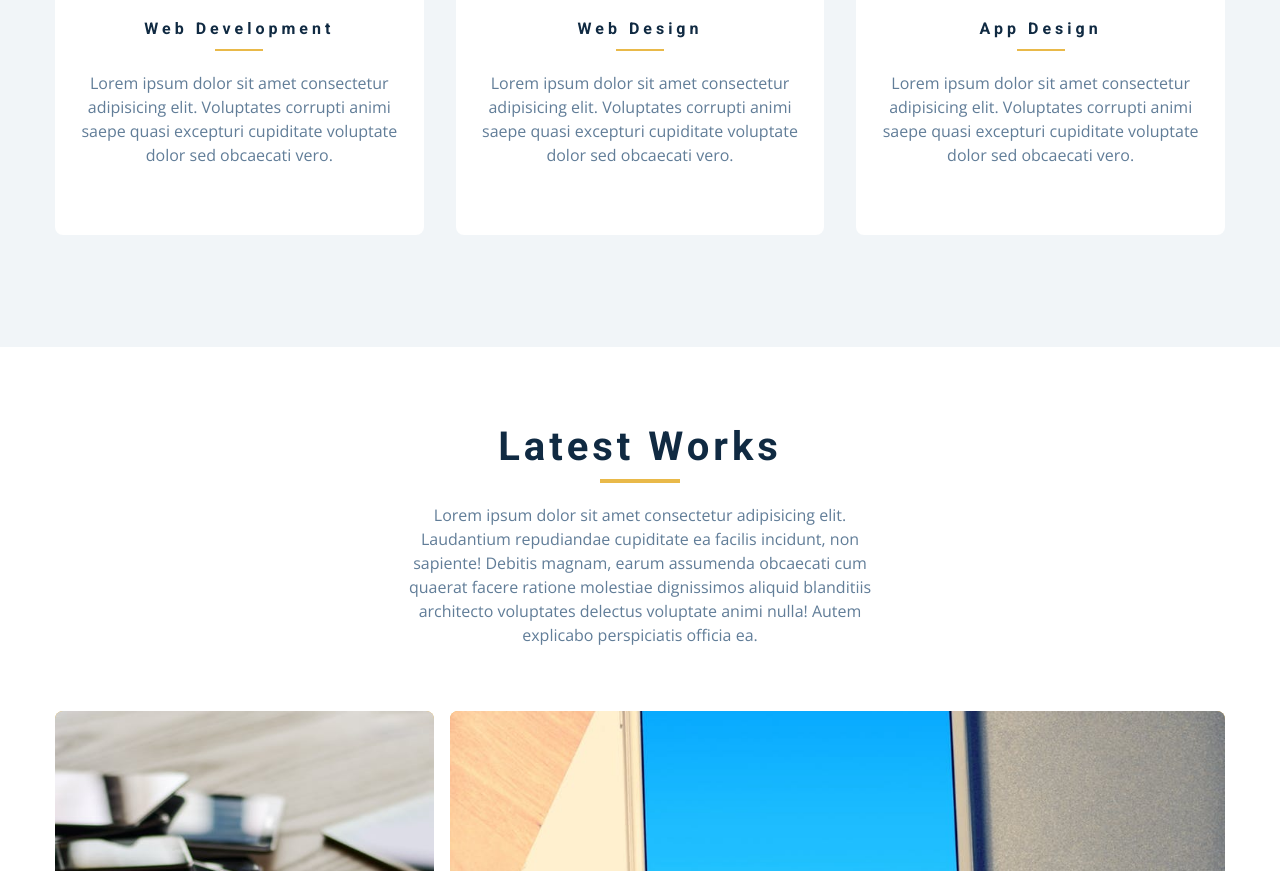
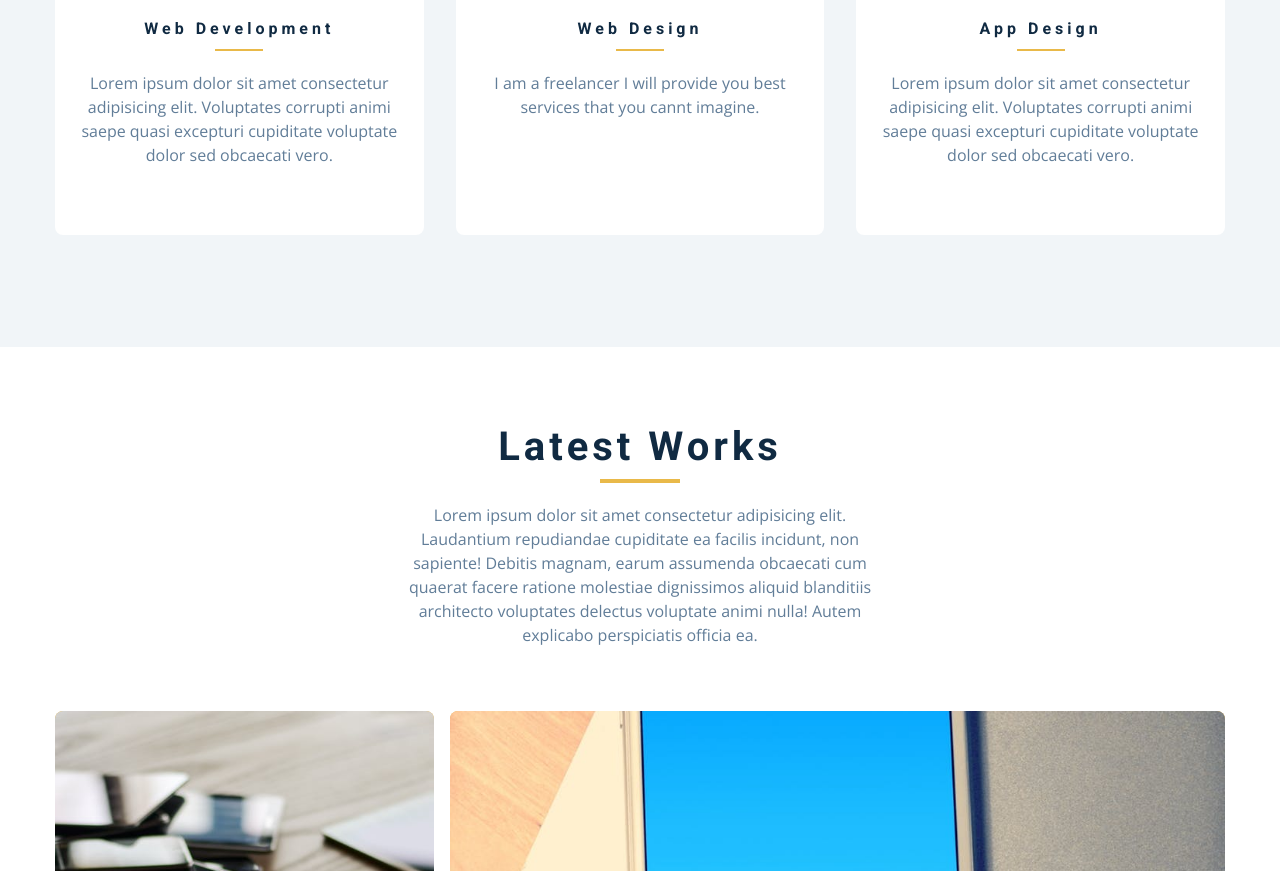
Before and after one commit to UsmanIlamdin/usmanilamdin.github.io, a plain HTML site: page index.html in a window 1280 px wide. Shown: the part 1723-2594 px from the top of the page. Drawn offline with nearby package versions, Linux system fonts and the light colour scheme.

Commit message:
add services

```diff
--- a/index.html
+++ b/index.html
@@ -202,9 +202,7 @@
           <h4>web design</h4>
           <div class="underline"></div>
           <p>
-            Lorem ipsum dolor sit amet consectetur adipisicing elit. Voluptates
-            corrupti animi saepe quasi excepturi cupiditate voluptate dolor sed
-            obcaecati vero.
+            I am a freelancer I will provide you best services that you cannt imagine.
           </p>
         </article>
         <!-- end of single service -->
```
